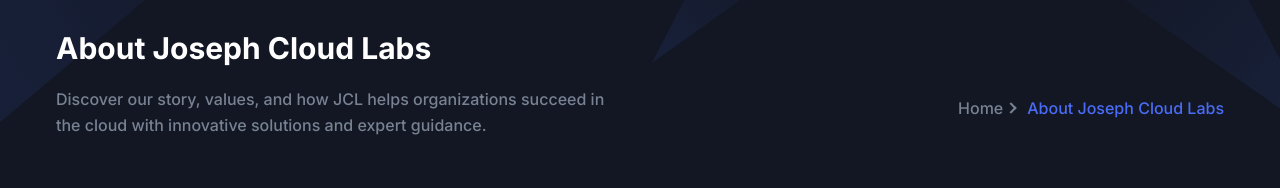
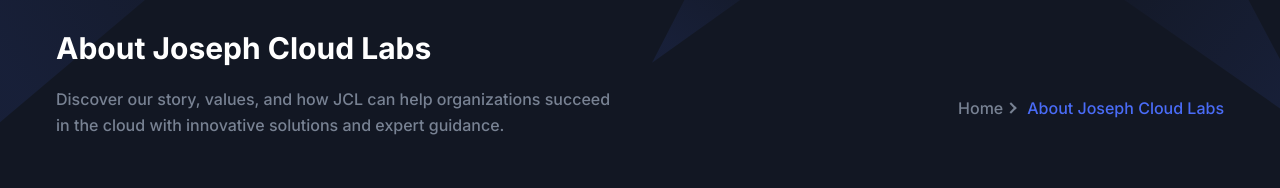
Before and after one commit to JosephNgabo/aws-saas-deploy, a Next.js app: page /about in a window 1280 px wide. Shown: the part 120-308 px from the top of the page. Built offline with nearby package versions, Linux system fonts and the light colour scheme.

Commit message:
Adding new changes in about section

```diff
--- a/app/about/page.tsx
+++ b/app/about/page.tsx
@@ -15,7 +15,7 @@
     <>
       <Breadcrumb
         pageName="About Joseph Cloud Labs"
-        description="Discover our story, values, and how JCL helps organizations succeed in the cloud with innovative solutions and expert guidance."
+        description="Discover our story, values, and how JCL can help organizations succeed in the cloud with innovative solutions and expert guidance."
       />
       <AboutSectionOne />
       <AboutSectionTwo />
--- a/next.config.js
+++ b/next.config.js
@@ -11,6 +11,7 @@
         port: '',
       },
     ],
+    unoptimized: true,
   },
 };
 
```
